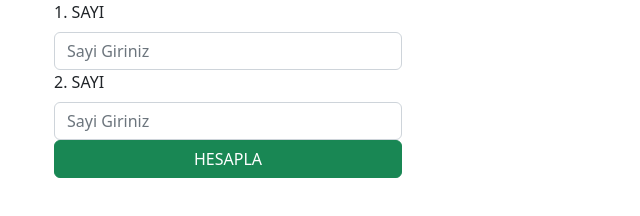
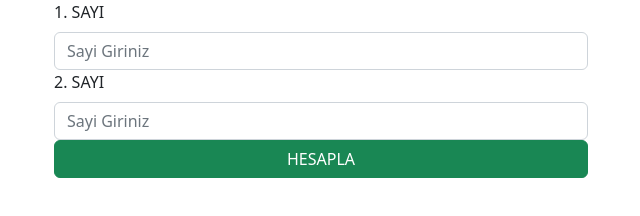
Before and after one commit to SarikayaBB/NodeJS, a website: page index.html in a window 1280 px wide. Shown: the whole page, without its empty margins (28-668 px from the left). Drawn offline with nearby package versions, Linux system fonts and the light colour scheme.

Commit message:
calisan index updated

```diff
--- a/index.html
+++ b/index.html
@@ -14,18 +14,15 @@
   </head>
   <body>
     <div class="container">
-      <div class="row col-4">
-        <form  class="action" method="post">
+      <div class="row col-6">
+        <form class="form" method="post">
           <div class="form-group">
-            <label for="sayi1" class="form-label">1. SAYI</label>
-            <input type="text" name="sayi11" id="sayi1" class="form-control" placeholder="Sayi Giriniz" />
+            <label for="ilkSayi" class="form-label">1. SAYI</label>
+            <input type="text" name="ilkSayi" id="ilkSayi" class="form-control" placeholder="Sayi Giriniz" />
           </div>
-
-
-        <form  class="action" method="post">
           <div class="form-group">
-            <label for="sayi2" class="form-label">2. SAYI</label>
-            <input type="text" name="sayi88" id="sayi2" class="form-control" placeholder="Sayi Giriniz" />
+            <label for="ikinciSayi" class="form-label">2. SAYI</label>
+            <input type="text" name="ikinciSayi" id="ikinciSayi" class="form-control" placeholder="Sayi Giriniz" />
           </div>
 
           <input type="submit" class="btn btn-success col-12" value="HESAPLA" />
```
